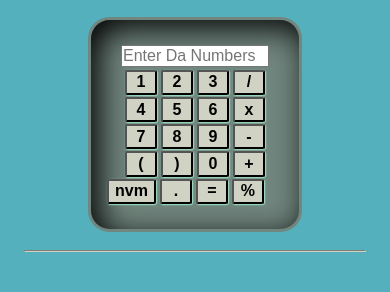
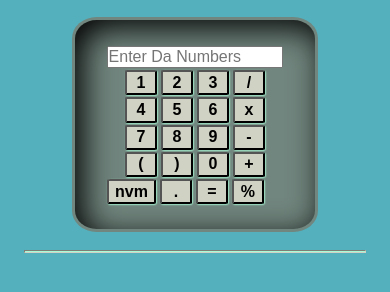
Before and after one commit to brbenji/da-calculator, a plain HTML site: page index.html in a window 390 px wide. Shown: the part 116-408 px from the top of the page. Drawn offline with Linux system fonts and the light colour scheme.

Commit message:
More feels stuff
add media query for mobile view
added transitions to hover effects

```diff
--- a/css/styles.css
+++ b/css/styles.css
@@ -1,6 +1,7 @@
 * {
 	padding: 0;
 	margin: 0;
+	transition-timing-function: ease;
 }
 
 /*Color Pallette
@@ -23,10 +24,12 @@ h1{
     padding: 0.3em 0.05em;
 }
 
-hr{
-	margin:0 auto;
-	width: 87%;
-	border-color: #D0D2C4;
+hr.boop{
+    margin: 0 auto;
+    width: 87%;
+    height: 0.4px;
+    border-color: #D0D2C4;
+    background-color: #A9FBD7;
 }
 
 .container {
@@ -34,10 +37,11 @@ hr{
     text-align: center;
     margin: 0 auto;
     padding: 1.5em;
-    max-width: 38%;
+    max-width: 12em;
     min-width: 10em;
     background-color: #71867e;
     border: .2em solid rgba(254,138,131,0);
+
     border-radius: 10%;
     box-shadow: 0.5em 0.5em 2em inset;
 
@@ -45,6 +49,11 @@ hr{
 
 .container:hover {
 	border: .2em solid #fe8a83;
+	transition:border .5s;
+}
+
+.container:hover hr{
+	background-color: #FE8A83;
 }
 
 input[type=text]{
@@ -69,6 +78,7 @@ input[type=button] {
 
 input[type=button]:hover {
 	background-color: #54B0BD;
+	transition:background-color .3s;
 	border-color: #54B0BD;
 	box-shadow:none;
 }
--- a/index.html
+++ b/index.html
@@ -6,7 +6,7 @@
 </head>
 <body>
 		<h1>Da Calculator</h1>
-		<hr><br>
+		<hr class="boop"><br>
 		<div class="container">
 		<form name="calc" class="field">
 			<input type="text" name="output" placeholder="Enter Da Numbers">
@@ -43,7 +43,7 @@
 			</div>
 		</form>
 	</div>
-	<br><hr>
+	<br><hr class="boop">
 	<script type="text/javascript" src="script.js"></script>
 </body>
 </html>
```
